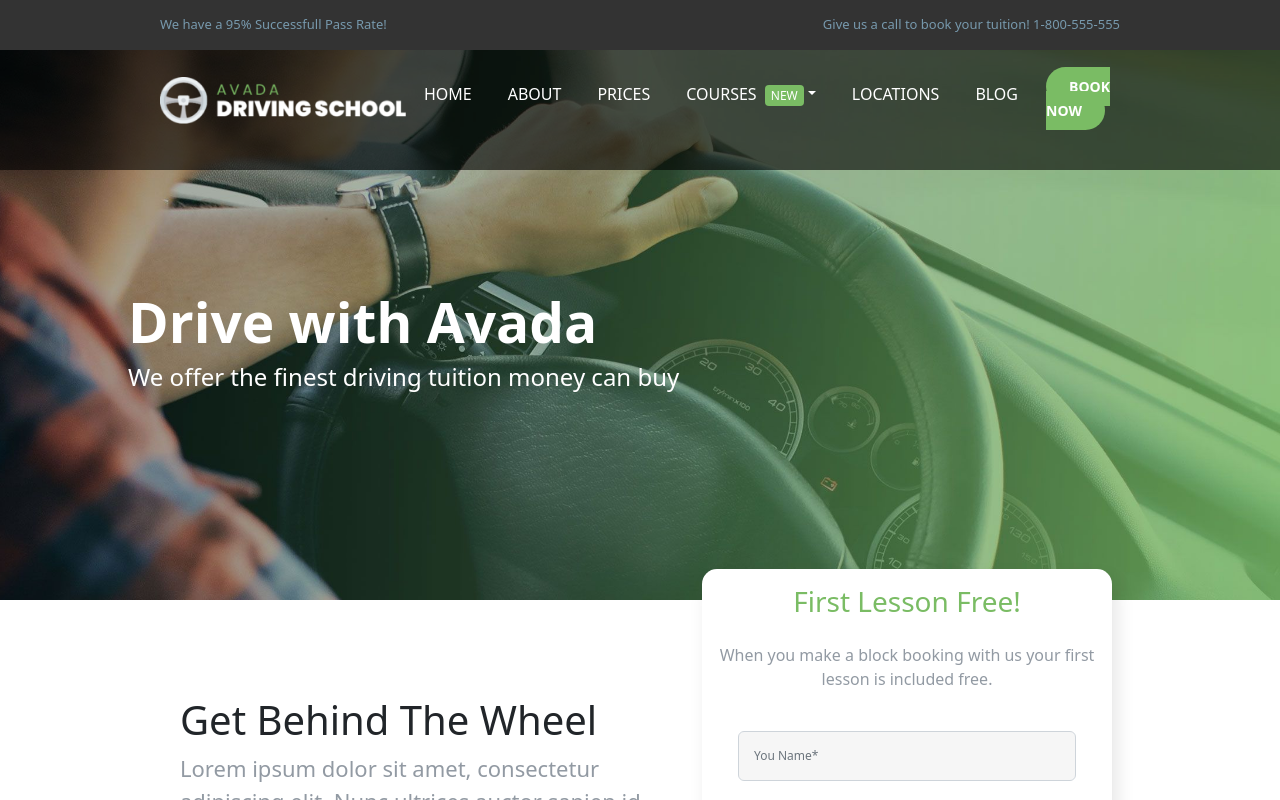
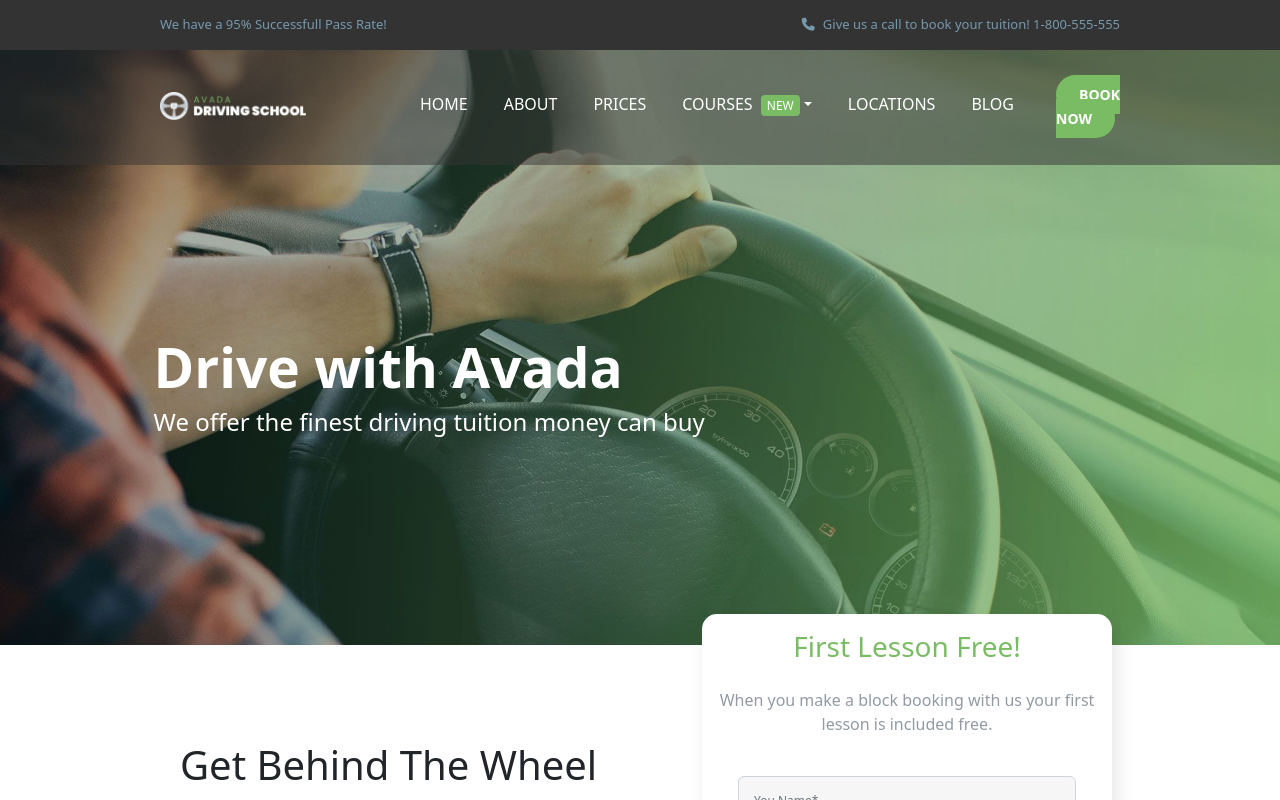
Before and after one commit to nvaccina/proj-html-vuejs, a Vue app: page / in a window 1280 px wide. Shown: the top 800 px of the page. Built offline with nearby package versions, Linux system fonts and the light colour scheme; a small style sheet from the web is missing.

Commit message:
Fixed header with component_menu

```diff
--- a/package.json
+++ b/package.json
@@ -9,6 +9,7 @@
     "preview": "vite preview"
   },
   "dependencies": {
+    "@fontsource/mulish": "^4.5.14",
     "@fortawesome/fontawesome-free": "^6.4.0",
     "axios": "^1.4.0",
     "bootstrap": "^5.2.3",
--- a/src/components/Header.vue
+++ b/src/components/Header.vue
@@ -10,29 +10,24 @@ export default {
 </script>
 
 <template>
-  <header>
   <div class="top_contact">
     <div class="nv_container d-flex justify-content-between align-items-center">
       <span>We have a 95% Successfull Pass Rate!</span>
-        <span>Give us a call to book your tuition! 1-800-555-555</span>
+      <span><i class="fa-solid fa-phone pe-2"></i>Give us a call to book your tuition! 1-800-555-555</span>
     </div>
   </div>
+  <header>
 
-    <Navbar class="mt-3"/>
+
+    <Navbar class="mt-4"/>
 
   </header>
 
   <div class="nv_jumbotron">
-
-    <img class="w-100 h-100" src="../../public/img/homepage-hero-background.jpg" alt="homepage-hero-background">
-
     <div class="jumbo">
       <span>Drive with Avada</span>
       <h4>We offer the finest driving tuition money can buy</h4>
-
     </div>
-
-
   </div>
 
 </template>
@@ -40,34 +35,34 @@ export default {
 
 <style lang="scss" scoped>
 @use '../scss/general/variables' as *;
-
-header{
-  position: absolute;
-  top: 0;
-  left: 0;
-  z-index: 1;
-  width: 100%;
-  min-height: 170px;
-  background-color: rgba(0, 0, 0, 0.6);
 .top_contact{
     background-color: #333333;
     color: #7799AD;
   .nv_container{
     padding: 15px 0;
     font-size: 13px;
+    height: 50px;
   }
 }
+header{
+  position: absolute;
+  top: 50px;
+  left: 0;
+  z-index: 1;
+  width: 100%;
+  min-height: 115px;
+  background-color: rgba(54, 52, 52, 0.5);
 }
 .nv_jumbotron{
   position: relative;
-  height: 600px;
+  height: 595px;
+  background-image: url(../../public/img/homepage-hero-background.jpg);
+  background-size: cover;
+  background-position: center center;
 
-  img{
-    object-fit: cover;
-  }
   .jumbo{
     position: absolute;
-    left: 10%;
+    left: 12%;
     bottom: 200px;
     color: $secondary-color;
     span{
--- a/src/components/partials/Navbar.vue
+++ b/src/components/partials/Navbar.vue
@@ -1,9 +1,13 @@
 
 <script>
 import {mainMenu} from '../../data/menu.js';
+import menu_component from '../partials/menu_component.vue'
 
 export default {
   name:'Navbar',
+  components:{
+    menu_component
+  },
   data(){
     return{
       mainMenu,
@@ -19,7 +23,7 @@ export default {
     <nav class="navbar navbar-expand-lg bg-body-tertiary">
 
 
-        <div class="logo">
+        <div class="logo pe-5">
           <a class="h-100 w-100" href="">
             <img src="../../../public/img/avada-drivers-logo-2x-300x58.png" alt="Logo Avada Drivers">
           </a>
@@ -29,42 +33,24 @@ export default {
           <span class="navbar-toggler-icon"></span>
         </button>
 
-        <div class="collapse navbar-collapse" id="navbarNavDropdown">
+        <div class="collapse navbar-collapse ms-5" id="navbarNavDropdown">
 
           <ul class="navbar-nav">
 
-            <li
-              class="nav-item"
+            <menu_component
               v-for="(link, index) in mainMenu"
               :key="index"
-              :class="{'dropdown': link.isdrop}"
-            >
-              <a
-                class="nav-link"
-                aria-current="page"
-                :href="link.href"
-                :class="{'dropdown-toggle': link.isdrop}"
-                role="button"
-                data-bs-toggle="dropdown"
-                aria-expanded="false"
-              >
-                {{ link.text }}
-                <span v-if="link.text == 'COURSES'" class="new">NEW</span>
-              </a>
-              <ul class="dropdown-menu" v-if="link.dropdownMenu">
-                <li
-                  v-for="(i, index) in link.dropdownMenu"
-                  :key="index"
-                ><a class="dropdown-item py-0" href="#">{{link.dropdownMenu[0]}}</a></li>
-              </ul>
-            </li>
+              :href="link.href"
+              :text="link.text"
+              :isActive="link.isActive"
+              :isdrop="link.isdrop"
+              :dropdownMenu:="link.dropdownMenu"
+            />
+          </ul>
+          <div class="ms-4">
+            <a class="nv_button" href="#">BOOK NOW</a>
+          </div>
 
-            <li class="py-0">
-              <div>
-                <a class="nv_button" href="#">BOOK NOW</a>
-              </div>
-            </li>
-          </ul>
         </div>
 
     </nav>
@@ -76,50 +62,10 @@ export default {
 @use '../../scss/general/variables' as *;
 
 .logo{
-  width: 270px;
-}
-
-li{
-  padding: 0;
-  margin: 0 10px;
-
-  &:hover{
-    .dropdown-menu{
-      display: block;
-      a:not(.nv_button){
-        border: 0px !important;
-        color: black !important;
-      }
-    }
-    a{
-      border-bottom: 2px solid $primary-color !important;
-      color: $primary-color !important;
-    }
-  }
-  &:active{
-
-    a{
-      border-bottom: 2px solid $primary-color !important;
-      color: $primary-color !important;
-
-    }
-  }
-  a:not(.nv_button){
-    color: $secondary-color !important;
-    padding-bottom: 20px;
-    border-bottom: 2px solid transparent;
-    .new{
-      background-color: $primary-color;
-      color: $secondary-color;
-      font-size: 12px;
-      padding: 2px 6px;
-      border-radius: 4px;
-      margin-left: 4px;
-    }
-  }
-
-
+  width: 300px;
 }
 
 
+
+
 </style>
--- /dev/null
+++ b/src/components/partials/menu_component.vue
@@ -0,0 +1,88 @@
+<script>
+export default {
+  name: 'menu_component',
+  props:{
+    href: String,
+    text: String,
+    isActive: Boolean,
+    isdrop: Boolean,
+    dropdownMenu: Array,
+  }
+}
+</script>
+
+<template>
+  <li
+    class="nav-item"
+    :class="{'dropdown': isdrop}"
+  >
+    <a
+      class="nav-link"
+      aria-current="page"
+      :href="href"
+      :class="{'dropdown-toggle': isdrop}"
+      role="button"
+      data-bs-toggle="dropdown"
+      aria-expanded="false"
+    >
+      {{ text }}
+      <span v-if="text == 'COURSES'" class="new">NEW</span>
+    </a>
+    <ul class="dropdown-menu" v-if="dropdownMenu">
+      <li
+        v-for="(i, index) in dropdownMenu"
+        :key="index"
+      >
+        <a class="dropdown-item py-0" href="#">{{dropdownMenu[0]}}</a>
+      </li>
+    </ul>
+  </li>
+
+</template>
+
+<style lang="scss" scoped>
+@use '../../scss/general/variables' as *;
+
+li{
+  padding: 0;
+  margin: 0 10px;
+
+  &:hover{
+    .dropdown-menu{
+      display: block;
+      a:not(.nv_button){
+        border: 0px !important;
+        color: black !important;
+      }
+    }
+    a{
+      border-bottom: 2px solid $primary-color !important;
+      color: $primary-color !important;
+    }
+  }
+  &:active{
+
+    a{
+      border-bottom: 2px solid $primary-color !important;
+      color: $primary-color !important;
+
+    }
+  }
+  a{
+    color: $secondary-color !important;
+    padding-bottom: 10px;
+    border-bottom: 2px solid transparent;
+    .new{
+      background-color: $primary-color;
+      color: $secondary-color;
+      font-size: 12px;
+      padding: 2px 6px;
+      border-radius: 4px;
+      margin-left: 4px;
+    }
+  }
+
+
+}
+
+</style>
--- a/src/scss/general/_general.scss
+++ b/src/scss/general/_general.scss
@@ -1,4 +1,6 @@
-
+body {
+  font-family: "Mulish", sans-serif;
+}
 .nv_container{
   width: 75%;
   max-width: 1400px;
--- a/src/scss/main.scss
+++ b/src/scss/main.scss
@@ -5,6 +5,7 @@
 @import "./general/utils";
 
 @import 'bootstrap/scss/bootstrap';
+@import "@fontsource/mulish/index.css";
 
 //@import '@fortawesome/fontawesome-free/scss';
 @import "@fortawesome/fontawesome-free/scss/fontawesome.scss";
```
Also changed, not shown: 1 other file (tests, documents, lock files or other folders). Lines whose indentation alone changed are shown as unchanged.
